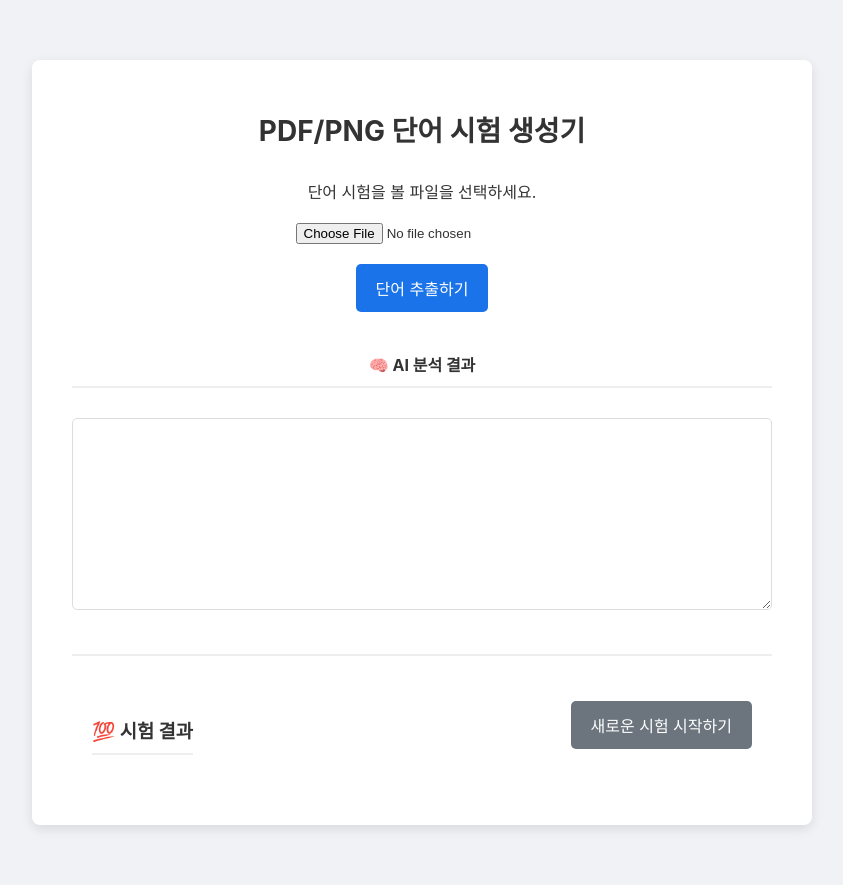
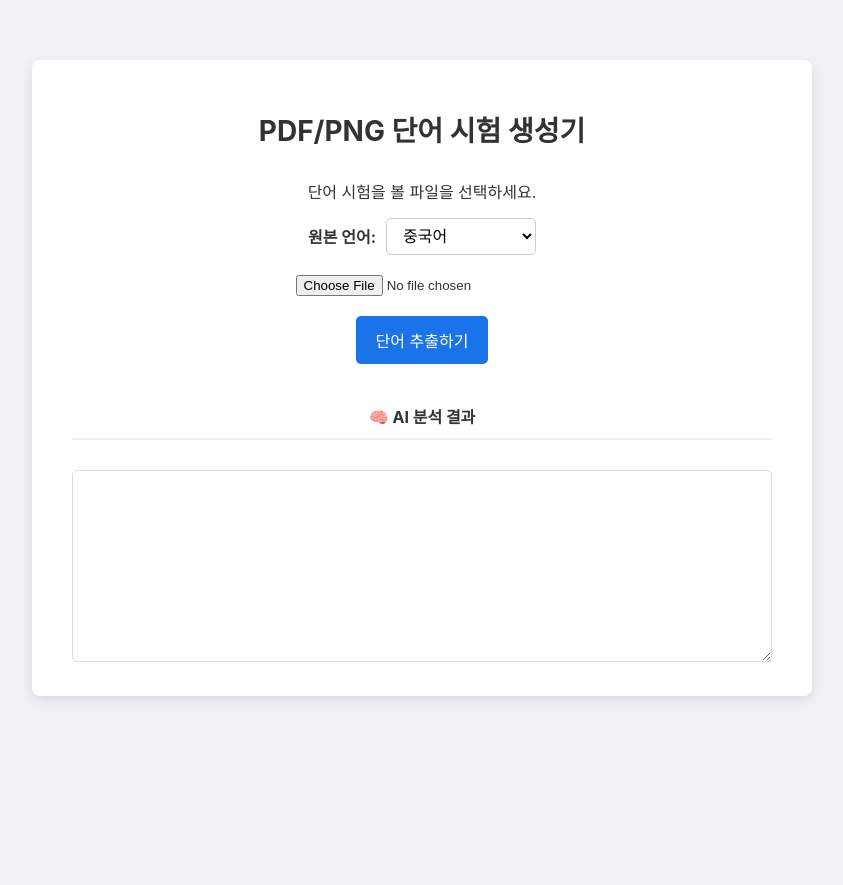
Before and after one commit to fistsnow/my-vocab-app, a Flask app: page / in a window 1280 px wide. Shown: the whole page, without its empty margins (218-1061 px from the left). After the commit the page ends 700 px from the top, so only its background shows below. Run offline with Flask 3, Linux system fonts and the light colour scheme.

Commit message:
feat: Adjust test result display and refactor UI state management

````diff
--- a/app.py
+++ b/app.py
@@ -7,18 +7,15 @@ import random
 
 # --- AI 설정 시작 ---
 try:
-    # 환경 변수에서 API 키를 가져옵니다.
     api_key = os.getenv("GOOGLE_API_KEY")
     if not api_key:
         raise ValueError("API 키가 설정되지 않았습니다. 환경 변수를 확인하세요.")
     genai.configure(api_key=api_key)
-    # Vision 모델을 사용하도록 설정
     model = genai.GenerativeModel('gemini-1.5-flash-latest')
 except Exception as e:
     print(f"Gemini 모델 설정 중 에러: {e}")
     model = None
 # --- AI 설정 끝 ---
-
 
 UPLOAD_FOLDER = 'uploads'
 
@@ -44,6 +41,11 @@ def upload_file():
     if file.filename == '':
         return jsonify({'status': 'error', 'message': '파일을 선택하지 않았습니다.'})
 
+    # --- 👇 추가된 부분: 언어 쌍 정보 받기 👇 ---
+    source_lang = request.form.get('source_language', '중국어') # 기본값: 중국어
+    target_lang = request.form.get('target_language', '한국어') # 기본값: 한국어
+    # --- 👆 추가된 부분 끝 ---
+
     if file:
         filename = file.filename
         file_path = os.path.join(app.config['UPLOAD_FOLDER'], filename)
@@ -51,7 +53,19 @@ def upload_file():
 
         raw_text = ""
         try:
-            prompt = "이 이미지에 있는 단어와 뜻을 '단어: 뜻' 형식으로 한 줄에 하나씩 정리해서 텍스트로 추출해줘. 다른 부가적인 설명은 모두 제외해줘."
+            # --- 👇 수정된 부분: 프롬프트 동적 생성 👇 ---
+            prompt = f"이 이미지에 있는 {source_lang} 단어와 {target_lang} 뜻을 '{source_lang} 단어: {target_lang} 뜻' 형식으로 한 줄에 하나씩 정리해서 텍스트로 추출해줘. 다른 부가적인 설명은 모두 제외해줘. 예를 들어, '{source_lang} 단어 예시: {target_lang} 뜻 예시' 와 같이 정리해줘."
+            # 프롬프트 예시를 좀 더 구체적으로 제공하는 것이 좋습니다.
+            if source_lang == "중국어" and target_lang == "한국어":
+                prompt += " 예시: '你好: 안녕하세요'"
+            elif source_lang == "중국어" and target_lang == "영어":
+                prompt += " 예시: '你好: Hello'"
+            elif source_lang == "영어" and target_lang == "한국어":
+                prompt += " 예시: 'Apple: 사과'"
+            elif source_lang == "영어" and target_lang == "중국어":
+                prompt += " 예시: 'Apple: 苹果'"
+            # --- 👆 수정된 부분 끝 ---
+
             images_to_process = []
 
             if filename.lower().endswith(('.png', '.jpg', '.jpeg')):
@@ -63,9 +77,7 @@ def upload_file():
                 response = model.generate_content([prompt, img])
                 raw_text += response.text + "\n"
 
-            # --- 👇 AI의 실제 응답을 로그로 출력하는 코드 (디버깅용) 👇 ---
             print(f"--- AI Raw Response ---\n{raw_text}\n-------------------------")
-            # --- 👆 이 부분을 추가했습니다 ---
 
             parsed_words = []
             cleaned_text = raw_text.replace("```", "").strip()
@@ -83,15 +95,17 @@ def upload_file():
                 'message': f'{filename} 파일 AI 분석 성공!',
                 'text': raw_text,
                 'parsed_words': parsed_words,
-                'word_count': len(parsed_words)
+                'word_count': len(parsed_words),
+                'source_language': source_lang, # 클라이언트에 언어 정보 다시 전달
+                'target_language': target_lang  # 클라이언트에 언어 정보 다시 전달
             })
         except Exception as e:
             return jsonify({'status': 'error', 'message': f'AI 분석 중 에러 발생: {str(e)}'})
 
+# create_test 라우트는 이전과 동일하게 유지됩니다.
 @app.route("/create-test", methods=['POST'])
 def create_test():
     data = request.get_json()
-    # 텍스트 대신 파싱된 단어 리스트를 직접 받습니다.
     word_list = data.get('words')
     test_type = data.get('test_type')
     num_questions = int(data.get('num_questions'))
@@ -99,7 +113,6 @@ def create_test():
     if not word_list:
         return jsonify({'status': 'error', 'message': '전달된 단어가 없습니다.'})
 
-    # 문제 수 제한 (백엔드에서도 한번 더 확인)
     if num_questions > len(word_list):
         num_questions = len(word_list)
 
@@ -108,10 +121,21 @@ def create_test():
 
     final_questions = []
     for i, item in enumerate(questions_to_ask):
-        correct_answer = item
+        if test_type == 'word_to_definition':
+            question_text = item['word']
+            correct_answer = item['definition']
 
-        incorrect_pool = [other for other in word_list if other != correct_answer]
+            incorrect_pool = [other['definition'] for other in word_list if other['definition'] != correct_answer]
+
+        else: # test_type == 'definition_to_word'
+            question_text = item['definition']
+            correct_answer = item['word']
+
+            incorrect_pool = [other['word'] for other in word_list if other['word'] != correct_answer]
+
+        incorrect_pool = list(set(incorrect_pool))
         num_incorrect_choices = min(3, len(incorrect_pool))
+
         incorrect_choices = random.sample(incorrect_pool, num_incorrect_choices)
 
         choices = [correct_answer] + incorrect_choices
@@ -119,7 +143,8 @@ def create_test():
 
         final_questions.append({
             'question_num': i + 1,
-            'question_item': correct_answer,
+            'question_text': question_text,
+            'correct_answer': correct_answer,
             'choices': choices
         })
 
@@ -128,3 +153,6 @@ def create_test():
         'questions': final_questions,
         'test_type': test_type
     })
+
+if __name__ == '__main__':
+    app.run(debug=True)
--- a/static/script.js
+++ b/static/script.js
@@ -1,193 +1,246 @@
 // HTML 요소들을 가져옵니다.
 const fileInput = document.getElementById('file-input');
 const uploadButton = document.getElementById('upload-button');
+const sourceLanguageSelect = document.getElementById('source-language');
+const extractedTextArea = document.getElementById('extracted-text');
+const testConfigSection = document.getElementById('test-config-section');
+const startTestButton = document.getElementById('start-test-button');
+const submitTestButton = document.getElementById('submit-test-button');
+const backToStartButton = document.getElementById('back-to-start-button');
+const questionsContainer = document.getElementById('questions-container');
+const resultDisplaySection = document.getElementById('result-display-section');
+const scoreText = document.getElementById('score-text'); // 점수 텍스트 요소 추가
+const reviewContainer = document.getElementById('review-container'); // 리뷰 컨테이너 요소 추가
+const testSection = document.getElementById('test-section');
+const uploadSection = document.querySelector('.upload-section');
+const resultSection = document.getElementById('result-section');
+const numQuestionsInput = document.getElementById('num-questions');
+
+// 추출된 단어를 저장할 전역 변수 (초기화)
+let parsedWords = [];
+// 시험 문제 데이터를 저장할 전역 변수 (초기화)
+let questionsData = [];
+
+// UI 상태 관리 함수 (중복 코드를 줄이고 가독성 높임)
+function setUIState(state) {
+    // 모든 섹션을 기본적으로 숨깁니다.
+    uploadSection.classList.add('hidden');
+    resultSection.classList.add('hidden');
+    testConfigSection.classList.add('hidden');
+    testSection.classList.add('hidden');
+    resultDisplaySection.classList.add('hidden');
+    submitTestButton.classList.remove('hidden'); // '결과 확인' 버튼은 항상 다시 보이게 함
+
+    switch (state) {
+        case 'upload':
+            uploadSection.classList.remove('hidden');
+            fileInput.value = ''; // 파일 입력 초기화
+            extractedTextArea.value = ''; // 텍스트 영역 초기화
+            scoreText.textContent = ''; // 점수 텍스트 초기화
+            reviewContainer.innerHTML = ''; // 리뷰 컨테이너 초기화
+            window.scrollTo({ top: 0, behavior: 'smooth' });
+            break;
+        case 'analysis_result':
+            resultSection.classList.remove('hidden');
+            testConfigSection.classList.remove('hidden');
+            // '새로운 시험 시작하기' 시 이미 추출된 단어가 있다면 이 상태로 돌아옴
+            if (parsedWords && parsedWords.length > 0) {
+                 numQuestionsInput.max = parsedWords.length;
+                 numQuestionsInput.value = Math.min(10, parsedWords.length);
+            }
+            resultSection.scrollIntoView({ behavior: 'smooth' });
+            break;
+        case 'test_in_progress':
+            testSection.classList.remove('hidden');
+            testSection.scrollIntoView({ behavior: 'smooth' });
+            break;
+        case 'test_result':
+            resultDisplaySection.classList.remove('hidden');
+            resultDisplaySection.scrollIntoView({ behavior: 'smooth' });
+            break;
+    }
+}
+
 
 // '단어 추출하기' 버튼에 클릭 이벤트 리스너를 추가합니다.
-uploadButton.addEventListener('click', () => {
+uploadButton.addEventListener('click', async () => {
     const file = fileInput.files[0];
-    const extractedTextArea = document.getElementById('extracted-text');
-    const testConfigSection = document.getElementById('test-config-section');
 
     if (!file) {
         extractedTextArea.value = '파일을 먼저 선택해주세요.';
         return;
     }
 
+    const sourceLanguage = sourceLanguageSelect.value;
     const formData = new FormData();
     formData.append('file', file);
+    formData.append('source_language', sourceLanguage);
 
     extractedTextArea.value = "파일을 업로드하고 AI로 분석 중입니다...\n잠시만 기다려주세요.";
-    testConfigSection.classList.add('hidden');
+    setUIState('analysis_result'); // 분석 결과 섹션을 바로 보이게 시작
 
-    fetch('/upload', {
+    try {
+        const response = await fetch('/upload', {
             method: 'POST',
             body: formData
-    })
-    .then(response => response.json())
-    .then(data => {
+        });
+        const data = await response.json();
+
         if (data.status === 'success') {
             parsedWords = data.parsed_words;
-
-            const extractedTextArea = document.getElementById('extracted-text');
-            const testConfigSection = document.getElementById('test-config-section');
-            const numQuestionsInput = document.getElementById('num-questions');
-
             extractedTextArea.value = data.text.trim();
 
-            // --- 👇 문제 수 제한 로직 추가 👇 ---
-            const wordCount = data.word_count;
-            numQuestionsInput.max = wordCount; // 최대값을 단어 수로 설정
-            // 기본값을 10개 또는 최대 단어 수 중 작은 값으로 설정
-            numQuestionsInput.value = Math.min(10, wordCount);
-            // --- 👆 여기까지 추가 ---
-            testConfigSection.classList.remove('hidden');
+            setUIState('analysis_result'); // 성공 시 분석 결과 섹션 및 시험 설정 표시
+
         } else {
-            extractedTextArea.value = `오류 발생: ${data.message}`;
+            extractedTextArea.value = `오류 발생: ${data.message}\n다시 시도해주세요.`;
+            setUIState('upload'); // 오류 시 업로드 섹션으로 돌아감
         }
-    })
-    .catch(error => {
+    } catch (error) {
         console.error('Error:', error);
-        extractedTextArea.value = '업로드 또는 분석 중 심각한 오류가 발생했습니다.';
-    });
+        extractedTextArea.value = '업로드 또는 분석 중 네트워크/서버 오류가 발생했습니다.';
+        setUIState('upload'); // 오류 시 업로드 섹션으로 돌아감
+    }
 });
 
 // --- 시험 시작 로직 ---
-const startTestButton = document.getElementById('start-test-button');
-let questionsData = []; // 시험 문제 데이터를 저장할 전역 변수
-
-startTestButton.addEventListener('click', () => {
-    const text = document.getElementById('extracted-text').value;
+startTestButton.addEventListener('click', async () => {
     const testType = document.getElementById('test-type').value;
     const numQuestions = document.getElementById('num-questions').value;
 
-    fetch('/create-test', {
+    if (!parsedWords || parsedWords.length === 0) {
+        alert('추출된 단어가 없습니다. 파일을 먼저 업로드해주세요.');
+        return;
+    }
+    if (numQuestions <= 0 || numQuestions > parsedWords.length) {
+        alert(`문제 수는 1개 이상 ${parsedWords.length}개 이하로 설정해주세요.`);
+        return;
+    }
+
+    try {
+        const response = await fetch('/create-test', {
             method: 'POST',
             headers: { 'Content-Type': 'application/json' },
             body: JSON.stringify({
-            text: text,
+                words: parsedWords,
                 test_type: testType,
                 num_questions: numQuestions
             })
-    })
-    .then(response => response.json())
-    .then(data => {
+        });
+        const data = await response.json();
+
         if (data.status === 'success') {
             questionsData = data.questions;
             displayTest(data);
+            setUIState('test_in_progress'); // 시험 진행 중 상태로 변경
         } else {
             alert(`시험 생성 실패: ${data.message}`);
         }
-    })
-    .catch(error => console.error('시험 생성 중 에러:', error));
+    } catch (error) {
+        console.error('시험 생성 중 에러:', error);
+        alert('시험 생성 중 네트워크/서버 오류가 발생했습니다.');
+    }
 });
 
+// 시험 문제를 화면에 표시하는 함수
 function displayTest(data) {
-    document.querySelector('.upload-section').classList.add('hidden');
-    document.getElementById('result-section').classList.add('hidden');
-    document.getElementById('test-config-section').classList.add('hidden');
-    document.getElementById('test-section').classList.remove('hidden');
+    questionsContainer.innerHTML = ''; // 기존 문제 초기화
 
-    const questionsContainer = document.getElementById('questions-container');
-    questionsContainer.innerHTML = '';
-
-    const testType = data.test_type;
+    const testType = document.getElementById('test-type').value;
 
     data.questions.forEach(q => {
         const questionBlock = document.createElement('div');
-        // ⭐️ 각 질문 블록에 문제 번호를 데이터로 저장합니다.
         questionBlock.className = 'question-block';
         questionBlock.dataset.questionNum = q.question_num;
 
-        let questionText = '';
+        let questionTextHTML = '';
         if (testType === 'word-to-def') {
-            questionText = `<p>${q.question_num}. 다음 단어의 뜻은? : "${q.question_item.word}"</p>`;
+            questionTextHTML = `<p>${q.question_num}. 다음 단어의 뜻은? : "<strong>${q.question_text}</strong>"</p>`;
         } else {
-            questionText = `<p>${q.question_num}. 다음 뜻에 해당하는 단어는? : "${q.question_item.definition}"</p>`;
+            questionTextHTML = `<p>${q.question_num}. 다음 뜻에 해당하는 단어는? : "<strong>${q.question_text}</strong>"</p>`;
         }
 
         let choicesHTML = '<div class="choices">';
         q.choices.forEach(choice => {
-            const choiceValue = (testType === 'word-to-def') ? choice.definition : choice.word;
-            // ⭐️ value 값에 큰따옴표가 있을 경우를 대비해 작은따옴표로 감싸줍니다.
             choicesHTML += `
                 <label>
-                    <input type="radio" name="question-${q.question_num}" value='${choiceValue}'>
-                    ${choiceValue}
+                    <input type="radio" name="question-${q.question_num}" value="${choice}">
+                    ${choice}
                 </label>
             `;
         });
         choicesHTML += '</div>';
 
-        questionBlock.innerHTML = questionText + choicesHTML;
+        questionBlock.innerHTML = questionTextHTML + choicesHTML;
         questionsContainer.appendChild(questionBlock);
     });
 }
 
 
-// --- 채점 및 돌아가기 로직 (수정됨) ---
-const submitTestButton = document.getElementById('submit-test-button');
-
+// --- 채점 로직 ---
 submitTestButton.addEventListener('click', () => {
     let score = 0;
     const testType = document.getElementById('test-type').value;
 
     const allQuestionBlocks = document.querySelectorAll('.question-block');
+    reviewContainer.innerHTML = ''; // 이전 리뷰 내용 초기화
 
     allQuestionBlocks.forEach(block => {
         const questionNum = parseInt(block.dataset.questionNum);
         const selectedRadio = block.querySelector(`input[name="question-${questionNum}"]:checked`);
 
         const questionInfo = questionsData.find(q => q.question_num === questionNum);
-        const correctAnswer = (testType === 'word-to-def') ? questionInfo.question_item.definition : questionInfo.question_item.word;
+        const correctAnswer = questionInfo.correct_answer;
+
+        let reviewItem = document.createElement('div');
+        reviewItem.className = 'review-item';
+
+        let isCorrect = false;
 
         if (selectedRadio) {
             if (selectedRadio.value === correctAnswer) {
                 score++;
+                isCorrect = true;
+                reviewItem.innerHTML = `<p class="correct-text">✅ 문제 ${questionNum}. 정답! (${questionInfo.question_text} : ${correctAnswer})</p>`;
             } else {
-                selectedRadio.parentElement.classList.add('incorrect');
+                reviewItem.innerHTML = `<p class="incorrect-text">❌ 문제 ${questionNum}. 오답! 당신의 답: "${selectedRadio.value}", 정답: "${correctAnswer}" (${questionInfo.question_text} : ${correctAnswer})</p>`;
             }
+        } else {
+            reviewItem.innerHTML = `<p class="skipped-text">⚠️ 문제 ${questionNum}. 미응답. 정답: "${correctAnswer}" (${questionInfo.question_text} : ${correctAnswer})</p>`;
         }
+        reviewContainer.appendChild(reviewItem);
 
+        // 시각적 피드백: 정답 및 오답 표시
         block.querySelectorAll('.choices label').forEach(label => {
             const radio = label.querySelector('input');
             if (radio.value === correctAnswer) {
                 label.classList.add('correct');
+            } else if (selectedRadio && radio === selectedRadio && !isCorrect) {
+                label.classList.add('incorrect');
             }
+            radio.disabled = true; // 채점 후 모든 라디오 버튼 비활성화
         });
     });
 
-    // 모든 라디오 버튼 비활성화
-    document.querySelectorAll('#test-section input[type="radio"]').forEach(radio => {
-        radio.disabled = true;
-    });
+    submitTestButton.classList.add('hidden'); // '결과 확인' 버튼 숨김
 
-    // ⭐️ "결과 확인" 버튼을 숨깁니다.
-    submitTestButton.classList.add('hidden');
-
-    // ⭐️ 결과 표시 영역을 보여줍니다.
-    const resultDisplaySection = document.getElementById('result-display-section');
-    document.getElementById('score-text').textContent = `총 ${questionsData.length}문제 중 ${score}개를 맞혔습니다!`;
-    resultDisplaySection.classList.remove('hidden');
-
-    // ⭐️ 페이지 맨 아래로 스크롤하여 결과를 바로 확인하게 합니다.
-    resultDisplaySection.scrollIntoView({ behavior: 'smooth' });
+    scoreText.textContent = `총 ${questionsData.length}문제 중 ${score}개를 맞혔습니다!`; // 점수 텍스트 업데이트
+    setUIState('test_result'); // 시험 결과 상태로 변경
 });
 
 
-// 돌아가기 버튼 로직
-const backToStartButton = document.getElementById('back-to-start-button');
+// --- "새로운 시험 시작하기" 로직 ---
 backToStartButton.addEventListener('click', () => {
-    // 1. 결과 화면과 이전 시험지를 숨깁니다.
-    document.getElementById('result-display-section').classList.add('hidden');
-    document.getElementById('test-section').classList.add('hidden');
-    // "결과 확인" 버튼도 다시 보이게 합니다. (다음 시험을 위해)
-    document.getElementById('submit-test-button').classList.remove('hidden');
+    // 1. 결과 섹션의 내용 (점수 텍스트 및 상세 리뷰) 초기화
+    scoreText.textContent = '';
+    reviewContainer.innerHTML = '';
 
-    // 2. AI 분석 결과와 시험 설정 화면을 다시 보여줍니다.
-    document.getElementById('result-section').classList.remove('hidden');
-    const testConfigSection = document.getElementById('test-config-section');
-    testConfigSection.classList.remove('hidden');
-
-    // 3. 사용자가 바로 재설정할 수 있도록 시험 설정 부분으로 스크롤합니다.
-    testConfigSection.scrollIntoView({ behavior: 'smooth' });
+    // 2. 이전에 추출된 단어 목록(`parsedWords`)이 있다면 재활용합니다.
+    if (parsedWords && parsedWords.length > 0) {
+        setUIState('analysis_result'); // 분석 결과/시험 설정 섹션으로 돌아감
+    } else {
+        // 추출된 단어가 없다면 (예: 페이지 첫 로드, 오류 후 초기화),
+        // 파일 업로드 섹션으로 돌아갑니다.
+        setUIState('upload');
+    }
 });
--- a/static/style.css
+++ b/static/style.css
@@ -41,6 +41,30 @@ h3, h4 {
     margin-bottom: 15px;
 }
 
+/* --- 추가된 부분: 언어 선택 드롭다운 스타일 --- */
+.config-item.language-select {
+    display: flex;
+    justify-content: center; /* 가운데 정렬 */
+    align-items: center;
+    margin-bottom: 20px;
+}
+
+.config-item.language-select label {
+    margin-right: 10px;
+    font-weight: bold;
+}
+
+.config-item.language-select select {
+    padding: 8px 12px;
+    border: 1px solid #ccc;
+    border-radius: 5px;
+    font-size: 16px;
+    background-color: white;
+    cursor: pointer;
+}
+/* --- 끝: 언어 선택 드롭다운 스타일 --- */
+
+
 .upload-section input[type="file"] {
     display: block;
     margin: 20px auto;
@@ -73,11 +97,13 @@ h3, h4 {
     padding: 10px;
     border: 1px solid #ddd;
     border-radius: 5px;
+    min-height: 150px; /* 최소 높이 지정 */
+    resize: vertical; /* 수직 크기 조절만 허용 */
 }
 
 /* 숨김 클래스 */
 .hidden {
-    display: none;
+    display: none !important; /* 항상 숨겨지도록 !important 추가 */
 }
 
 /* 시험 설정 섹션 */
@@ -93,6 +120,21 @@ h3, h4 {
     display: flex;
     justify-content: space-between;
     align-items: center;
+}
+
+.config-item label {
+    font-weight: bold;
+    margin-right: 10px;
+}
+
+.config-item select,
+.config-item input[type="number"] {
+    flex-grow: 1; /* 남은 공간을 채우도록 함 */
+    padding: 8px 12px;
+    border: 1px solid #ccc;
+    border-radius: 5px;
+    font-size: 16px;
+    max-width: 150px; /* input/select의 최대 너비 제한 */
 }
 
 #start-test-button {
@@ -172,28 +235,76 @@ h3, h4 {
 /* --- 채점 및 결과 표시 스타일 --- */
 .choices label.correct {
     background-color: #d4edda; /* 초록색 배경 */
-    border-color: #c3e6cb;
+    border-color: #28a745; /* 초록색 테두리 */
     font-weight: bold;
+    color: #155724; /* 진한 초록색 텍스트 */
 }
 
 .choices label.incorrect {
     background-color: #f8d7da; /* 빨간색 배경 */
-    border-color: #f5c6cb;
+    border-color: #dc3545; /* 빨간색 테두리 */
+    color: #721c24; /* 진한 빨간색 텍스트 */
 }
 
+/* 👇👇👇 이 부분이 핵심 수정 지점입니다 👇👇👇 */
 #result-display-section {
-    display: flex;
-    justify-content: space-between;
-    align-items: center;
-    margin-top: 40px; /* 위쪽과 간격 추가 */
+    /* display: flex; 를 제거하여 블록 요소로 만듭니다. */
+    /* justify-content: space-between; 와 align-items: center; 도 제거 */
+    margin-top: 40px;
     padding: 20px;
-    border-top: 2px solid #eee;
+    border: 1px solid #ddd; /* 테두리 추가 */
+    border-radius: 8px;
+    background-color: #fcfcfc;
+    text-align: center; /* 내부 텍스트 및 버튼 중앙 정렬 */
+}
+
+#result-display-section h3 {
+    text-align: center; /* 제목 중앙 정렬 */
+    color: #0056b3;
+    margin-bottom: 15px; /* 제목 아래 여백 */
+    border-bottom: none; /* 하단 선 제거 (h3 기본 설정과 겹칠 수 있음) */
+    padding-bottom: 0;
 }
 
 #score-text {
     font-size: 20px;
     font-weight: bold;
-    margin: 0;
+    margin-top: 10px; /* 제목과의 간격 */
+    margin-bottom: 20px; /* 리뷰 컨테이너와의 간격 */
+    color: #333;
+    display: block; /* 항상 블록 요소로 새 줄에서 시작하도록 명시 */
+    width: 100%; /* 너비를 100%로 설정 */
+}
+
+#review-container {
+    margin-top: 20px;
+    border-top: 1px dashed #eee;
+    padding-top: 15px;
+    text-align: left; /* 리뷰 항목 텍스트 좌측 정렬 */
+}
+
+.review-item {
+    padding: 8px 0;
+    border-bottom: 1px dotted #eee;
+    font-size: 15px;
+    line-height: 1.4;
+}
+.review-item:last-child {
+    border-bottom: none; /* 마지막 항목의 하단 선 제거 */
+}
+
+.correct-text {
+    color: green;
+    font-weight: bold;
+}
+
+.incorrect-text {
+    color: red;
+    font-weight: bold;
+}
+
+.skipped-text {
+    color: orange;
 }
 
 #back-to-start-button {
@@ -205,10 +316,12 @@ h3, h4 {
     border-radius: 5px;
     cursor: pointer;
     transition: background-color 0.2s;
-    width: auto;
-    margin: 0;
+    width: auto; /* 버튼 너비는 내용에 맞게 자동 조절 */
+    margin-top: 30px; /* 리뷰 컨테이너 아래에 여백 */
+    display: inline-block; /* 중앙 정렬을 위해 inline-block 사용 */
 }
 
 #back-to-start-button:hover {
     background-color: #5a6268;
 }
+/* 👆👆👆👆👆👆👆👆👆👆👆👆👆👆👆👆👆👆👆👆 */
--- a/templates/index.html
+++ b/templates/index.html
@@ -13,6 +13,15 @@
 
         <div class="upload-section">
             <p>단어 시험을 볼 파일을 선택하세요.</p>
+
+            <div class="config-item language-select">
+                <label for="source-language">원본 언어:</label>
+                <select id="source-language">
+                    <option value="중국어">중국어</option>
+                    <option value="영어">영어</option>
+                    <option value="일본어">일본어</option>
+                    </select>
+            </div>
             <input type="file" id="file-input" accept=".pdf, .png, .jpg, .jpeg">
             <button id="upload-button">단어 추출하기</button>
         </div>
@@ -51,7 +60,8 @@
             <button id="back-to-start-button">새로운 시험 시작하기</button>
         </div>
 
-    </div> <script src="{{ url_for('static', filename='script.js') }}"></script>
+    </div>
+    <script src="{{ url_for('static', filename='script.js') }}"></script>
 
 </body>
 </html>
````
Also changed, not shown: other parts of static/style.css (+25 -3 lines), uploads/스크린샷 2025-07-07 20.51.55.png (added), 1 other file. Lines whose indentation alone changed are shown as unchanged.
